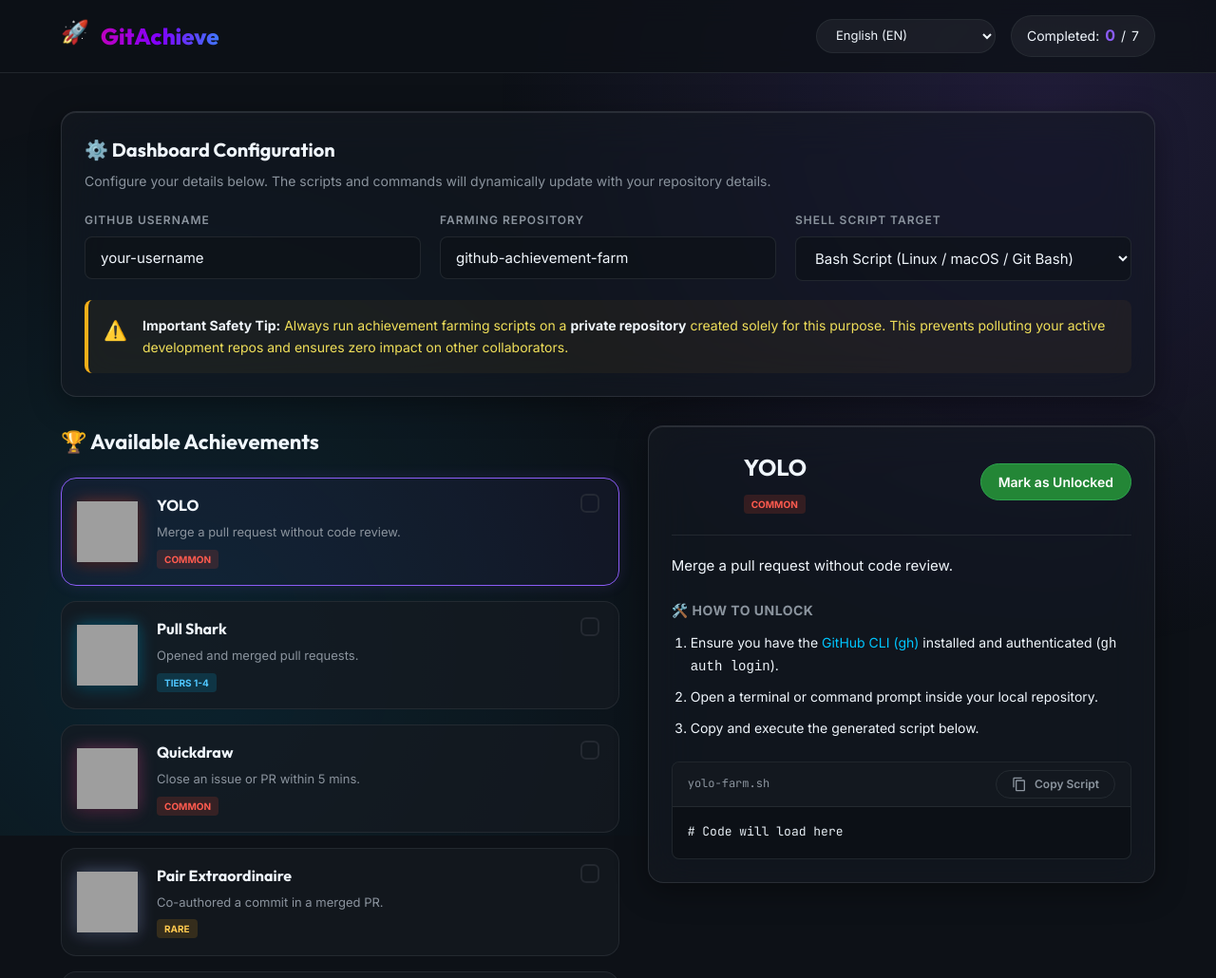
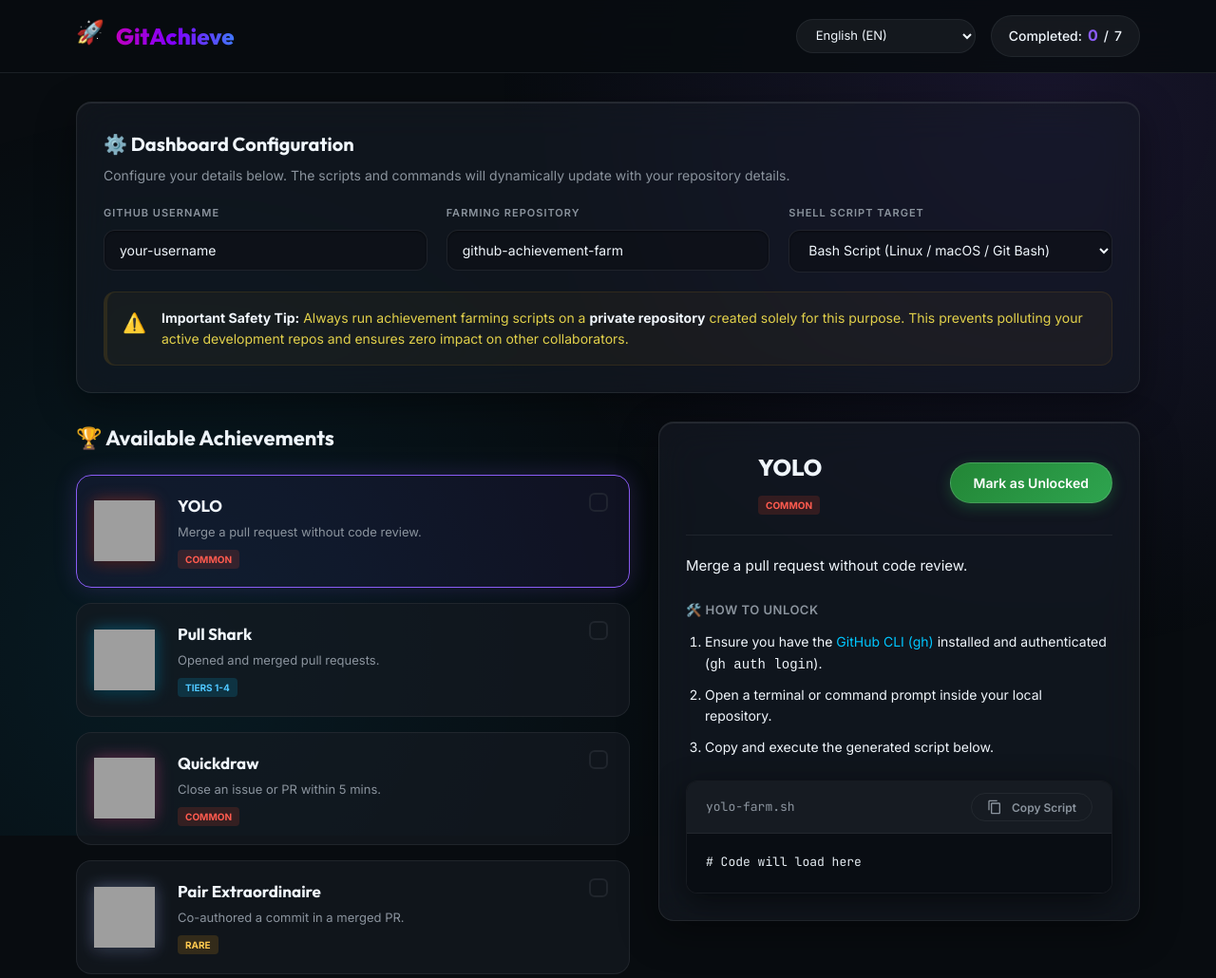
Before and after one commit to Emzyjeppp/github-achievements-farmer, a plain HTML site: page index.html in a window 1280 px wide. Shown: the top 1030 px of the page at 95% size. Drawn offline with Linux system fonts and the light colour scheme; grey boxes are pictures that could not be loaded.

Commit message:
style: apply premium glassmorphic layout updates and tactile micro-interactions

```diff
--- a/styles.css
+++ b/styles.css
@@ -1,9 +1,9 @@
 /* CSS Design System for GitAchieve */
 :root {
-    --bg-color: #0d1117;
-    --card-bg: rgba(22, 27, 34, 0.7);
-    --border-color: rgba(48, 54, 61, 0.6);
-    --border-hover: rgba(139, 92, 246, 0.5);
+    --bg-color: #080c10;
+    --card-bg: rgba(22, 27, 34, 0.65);
+    --border-color: rgba(48, 54, 61, 0.5);
+    --border-hover: rgba(139, 92, 246, 0.6);
 
     --text-primary: #f0f6fc;
     --text-secondary: #8b949e;
@@ -15,8 +15,8 @@
     --accent-yellow: #f5af19;
     --accent-orange: #ff4b2b;
 
-    --glass-blur: blur(12px);
-    --transition-smooth: all 0.3s cubic-bezier(0.4, 0, 0.2, 1);
+    --glass-blur: blur(20px);
+    --transition-smooth: all 0.25s cubic-bezier(0.4, 0, 0.2, 1);
 
     --yolo-gradient: linear-gradient(135deg, #ff4b2b 0%, #ff416c 100%);
     --shark-gradient: linear-gradient(135deg, #00c6ff 0%, #0072ff 100%);
@@ -50,8 +50,8 @@ body {
     width: 120%;
     height: 120%;
     z-index: -1;
-    background: radial-gradient(circle at 80% 20%, rgba(139, 92, 246, 0.15) 0%, transparent 40%),
-                radial-gradient(circle at 20% 80%, rgba(0, 198, 255, 0.1) 0%, transparent 40%);
+    background: radial-gradient(circle at 80% 20%, rgba(139, 92, 246, 0.12) 0%, transparent 40%),
+                radial-gradient(circle at 20% 80%, rgba(0, 198, 255, 0.08) 0%, transparent 40%);
     pointer-events: none;
 }
 
@@ -72,21 +72,22 @@ body {
 }
 
 .container {
-    width: 90%;
-    max-width: 1200px;
+    width: 92%;
+    max-width: 1120px;
     margin: 0 auto;
 }
 
 /* Glassmorphism Panel */
 .glass-panel {
     background: var(--card-bg);
-    backdrop-filter: blur(24px) saturate(180%) contrast(1.05);
-    -webkit-backdrop-filter: blur(24px) saturate(180%) contrast(1.05);
-    border: 1px solid rgba(255, 255, 255, 0.1);
+    backdrop-filter: var(--glass-blur) saturate(180%);
+    -webkit-backdrop-filter: var(--glass-blur) saturate(180%);
+    border: 1px solid rgba(255, 255, 255, 0.08);
     border-radius: 16px;
-    padding: 24px;
-    box-shadow: inset 0 1px 0 rgba(255, 255, 255, 0.1),
-                0 8px 32px 0 rgba(0, 0, 0, 0.37);
+    padding: 28px;
+    box-shadow: inset 0 1px 1px rgba(255, 255, 255, 0.1),
+                0 12px 40px rgba(0, 0, 0, 0.4);
+    transition: var(--transition-smooth);
 }
 
 @media (prefers-reduced-transparency: reduce) {
@@ -101,7 +102,7 @@ body {
 .app-header {
     border-bottom: 1px solid var(--border-color);
     padding: 16px 0;
-    background: rgba(13, 17, 23, 0.8);
+    background: rgba(8, 12, 16, 0.85);
     backdrop-filter: var(--glass-blur);
     position: sticky;
     top: 0;
@@ -118,6 +119,7 @@ body {
     display: flex;
     align-items: center;
     gap: 12px;
+    cursor: default;
 }
 
 .logo-icon {
@@ -163,12 +165,13 @@ body {
 .badge-count-display {
     background: rgba(255, 255, 255, 0.05);
     border: 1px solid var(--border-color);
-    padding: 8px 16px;
+    padding: 8px 18px;
     border-radius: 30px;
     font-size: 14px;
     display: flex;
     gap: 6px;
     align-items: center;
+    font-weight: 500;
 }
 
 .badge-count-display strong {
@@ -178,7 +181,7 @@ body {
 
 /* Main Content Layout */
 .main-content {
-    padding: 40px 0 60px 0;
+    padding: 30px 0 60px 0;
 }
 
 /* Config Section */
@@ -190,6 +193,7 @@ body {
     font-family: 'Outfit', sans-serif;
     font-size: 20px;
     margin-bottom: 6px;
+    font-weight: 700;
 }
 
 .config-subtitle {
@@ -212,7 +216,7 @@ body {
 }
 
 .input-group label {
-    font-size: 12px;
+    font-size: 11px;
     text-transform: uppercase;
     letter-spacing: 1px;
     color: var(--text-secondary);
@@ -220,31 +224,35 @@ body {
 }
 
 .input-group input, .input-group select {
-    background: rgba(13, 17, 23, 0.6);
-    border: 1px solid var(--border-color);
+    background: rgba(13, 17, 23, 0.7);
+    border: 1px solid rgba(255, 255, 255, 0.08);
     color: var(--text-primary);
     padding: 12px 16px;
-    border-radius: 8px;
+    border-radius: 12px;
     font-family: inherit;
-    font-size: 15px;
+    font-size: 14px;
     transition: var(--transition-smooth);
+    box-shadow: inset 0 1px 2px rgba(0, 0, 0, 0.4);
 }
 
 .input-group input:focus, .input-group select:focus {
     outline: none;
     border-color: var(--accent-purple);
-    box-shadow: 0 0 0 3px rgba(139, 92, 246, 0.2);
+    box-shadow: 0 0 0 3px rgba(139, 92, 246, 0.25),
+                inset 0 1px 2px rgba(0, 0, 0, 0.4);
 }
 
 /* Warning Alert */
 .warning-alert {
     display: flex;
     gap: 16px;
-    background: rgba(245, 175, 25, 0.05);
+    background: rgba(245, 175, 25, 0.04);
     border-left: 4px solid var(--accent-yellow);
     padding: 16px;
-    border-radius: 8px;
+    border-radius: 12px;
     margin-top: 10px;
+    border: 1px solid rgba(245, 175, 25, 0.1);
+    border-left-width: 4px;
 }
 
 .alert-icon {
@@ -253,7 +261,7 @@ body {
 
 .alert-text {
     font-size: 14px;
-    color: #f1e05a;
+    color: #e2d14b;
 }
 
 .alert-text strong {
@@ -263,7 +271,7 @@ body {
 /* Grid Layout for Cards and Panel */
 .layout-grid {
     display: grid;
-    grid-template-columns: 1.1fr 1fr;
+    grid-template-columns: 1.15fr 1fr;
     gap: 30px;
 }
 
@@ -278,6 +286,7 @@ body {
     font-family: 'Outfit', sans-serif;
     margin-bottom: 20px;
     font-size: 22px;
+    font-weight: 700;
 }
 
 .achievements-grid {
@@ -289,34 +298,35 @@ body {
 .achievement-card {
     background: var(--card-bg);
     border: 1px solid var(--border-color);
-    border-radius: 16px; /* Shape Consistency Lock: cards match glass panel */
-    padding: 16px;
+    border-radius: 16px;
+    padding: 18px;
     display: flex;
     align-items: center;
-    gap: 20px;
+    gap: 24px;
     cursor: pointer;
     position: relative;
     transition: var(--transition-smooth);
 }
 
 .achievement-card:hover {
-    transform: translateY(-2px);
-    border-color: var(--border-hover);
-    box-shadow: inset 0 1px 0 rgba(255, 255, 255, 0.05),
-                0 8px 20px rgba(139, 92, 246, 0.1);
+    transform: translateY(-4px) scale(1.015);
+    border-color: rgba(139, 92, 246, 0.6);
+    background: rgba(22, 27, 34, 0.85);
+    box-shadow: 0 12px 30px rgba(0, 0, 0, 0.4),
+                0 0 20px rgba(139, 92, 246, 0.15);
 }
 
 .achievement-card.active {
     border-color: var(--accent-purple);
-    background: rgba(139, 92, 246, 0.05);
-    box-shadow: 0 0 15px rgba(139, 92, 246, 0.15);
+    background: rgba(139, 92, 246, 0.07);
+    box-shadow: 0 0 25px rgba(139, 92, 246, 0.2);
 }
 
 /* Custom Checkbox on card */
 .card-checkbox-container {
     position: absolute;
-    top: 16px;
-    right: 16px;
+    top: 18px;
+    right: 18px;
     width: 24px;
     height: 24px;
     z-index: 10;
@@ -338,8 +348,9 @@ body {
 }
 
 .badge-checkbox:checked + .checkbox-label {
-    background: #238636;
-    border-color: #2ea44f;
+    background: #2ea44f;
+    border-color: #34d058;
+    box-shadow: 0 0 10px rgba(46, 164, 79, 0.4);
 }
 
 .badge-checkbox:checked + .checkbox-label::after {
@@ -370,7 +381,7 @@ body {
 }
 
 .achievement-card:hover .badge-svg {
-    transform: scale(1.08) rotate(5deg);
+    transform: scale(1.1) rotate(5deg);
 }
 
 /* Glowing effects for badges */
@@ -389,8 +400,9 @@ body {
 
 .card-info h3 {
     font-family: 'Outfit', sans-serif;
-    font-size: 16px;
+    font-size: 17px;
     margin-bottom: 4px;
+    font-weight: 700;
 }
 
 .card-info p {
@@ -447,6 +459,7 @@ body {
     font-family: 'Outfit', sans-serif;
     font-size: 24px;
     margin-bottom: 2px;
+    font-weight: 800;
 }
 
 .badge-long-description {
@@ -459,7 +472,7 @@ body {
 .custom-badge-options {
     background: rgba(255, 255, 255, 0.02);
     border: 1px dashed var(--border-color);
-    border-radius: 8px;
+    border-radius: 12px;
     padding: 16px;
     margin-bottom: 20px;
     display: flex;
@@ -477,7 +490,7 @@ body {
     border: 1px solid var(--border-color);
     color: var(--text-primary);
     padding: 8px 12px;
-    border-radius: 6px;
+    border-radius: 8px;
     outline: none;
 }
 
@@ -487,11 +500,12 @@ body {
 }
 
 .instructions-section h3 {
-    font-size: 14px;
+    font-size: 13px;
     text-transform: uppercase;
     letter-spacing: 0.5px;
     color: var(--text-secondary);
     margin-bottom: 12px;
+    font-weight: 600;
 }
 
 .step-list {
@@ -513,31 +527,34 @@ body {
 
 /* Code block section */
 .script-section {
-    background: rgba(13, 17, 23, 0.9);
-    border: 1px solid var(--border-color);
-    border-radius: 8px;
+    background: #090d13;
+    border: 1px solid rgba(255, 255, 255, 0.06);
+    border-radius: 12px;
     overflow: hidden;
+    box-shadow: 0 8px 30px rgba(0, 0, 0, 0.5);
 }
 
 .script-header {
     display: flex;
     justify-content: space-between;
     align-items: center;
-    background: rgba(22, 27, 34, 0.8);
-    padding: 8px 16px;
-    border-bottom: 1px solid var(--border-color);
+    background: #161b22;
+    padding: 12px 20px;
+    border-bottom: 1px solid rgba(255, 255, 255, 0.06);
 }
 
 .script-filename {
     font-family: 'JetBrains Mono', monospace;
-    font-size: 12px;
+    font-size: 13px;
     color: var(--text-secondary);
+    font-weight: 500;
 }
 
 .code-wrapper {
-    max-height: 380px;
+    max-height: 400px;
     overflow-y: auto;
-    padding: 16px;
+    padding: 20px;
+    background: #090d13;
 }
 
 #code-block {
@@ -546,46 +563,52 @@ body {
     color: #e6edf3;
     white-space: pre-wrap;
     word-break: break-all;
+    line-height: 1.5;
 }
 
 /* Buttons */
 .btn {
     font-family: inherit;
-    padding: 10px 18px;
-    border-radius: 30px; /* Shape Consistency Lock: interactive items are pill-shaped */
+    padding: 12px 24px;
+    border-radius: 30px;
     font-weight: 600;
     font-size: 14px;
     cursor: pointer;
     display: inline-flex;
     align-items: center;
-    gap: 8px;
+    gap: 10px;
+    border: none;
     transition: var(--transition-smooth);
     user-select: none;
 }
 
 .btn:active {
-    transform: scale(0.97); /* Tactile push feedback simulation per tasteskill */
+    transform: scale(0.97);
 }
 
 .btn-secondary {
-    background: #238636;
-    border: 1px solid #2ea44f;
+    background: linear-gradient(135deg, #238636 0%, #2ea44f 100%);
+    border: 1px solid rgba(255, 255, 255, 0.15);
     color: #fff;
+    box-shadow: 0 4px 15px rgba(46, 164, 79, 0.3);
 }
 
 .btn-secondary:hover {
-    background: #2ea44f;
+    background: linear-gradient(135deg, #2ea44f 0%, #34d058 100%);
+    box-shadow: 0 6px 20px rgba(46, 164, 79, 0.4);
+    transform: translateY(-1px);
 }
 
 .btn-secondary.unlocked {
-    background: #21262d;
-    border-color: var(--border-color);
-    color: var(--text-secondary);
+    background: rgba(255, 255, 255, 0.06);
+    border: 1px solid var(--border-color);
+    color: var(--text-primary);
+    box-shadow: none;
 }
 
 .btn-secondary.unlocked:hover {
-    background: #30363d;
-    color: var(--text-primary);
+    background: rgba(255, 255, 255, 0.1);
+    border-color: var(--text-secondary);
 }
 
 .btn-copy {
@@ -615,7 +638,7 @@ body {
     border: 1px solid var(--border-hover);
     color: var(--text-primary);
     padding: 12px 24px;
-    border-radius: 8px;
+    border-radius: 12px;
     box-shadow: 0 10px 25px rgba(0, 0, 0, 0.5);
     z-index: 1000;
     opacity: 0;
@@ -641,7 +664,7 @@ body {
     border-top: 1px solid var(--border-color);
     color: var(--text-muted);
     font-size: 13px;
-    background: rgba(13, 17, 23, 0.4);
+    background: rgba(8, 12, 16, 0.4);
 }
 
 /* Animations */
```
